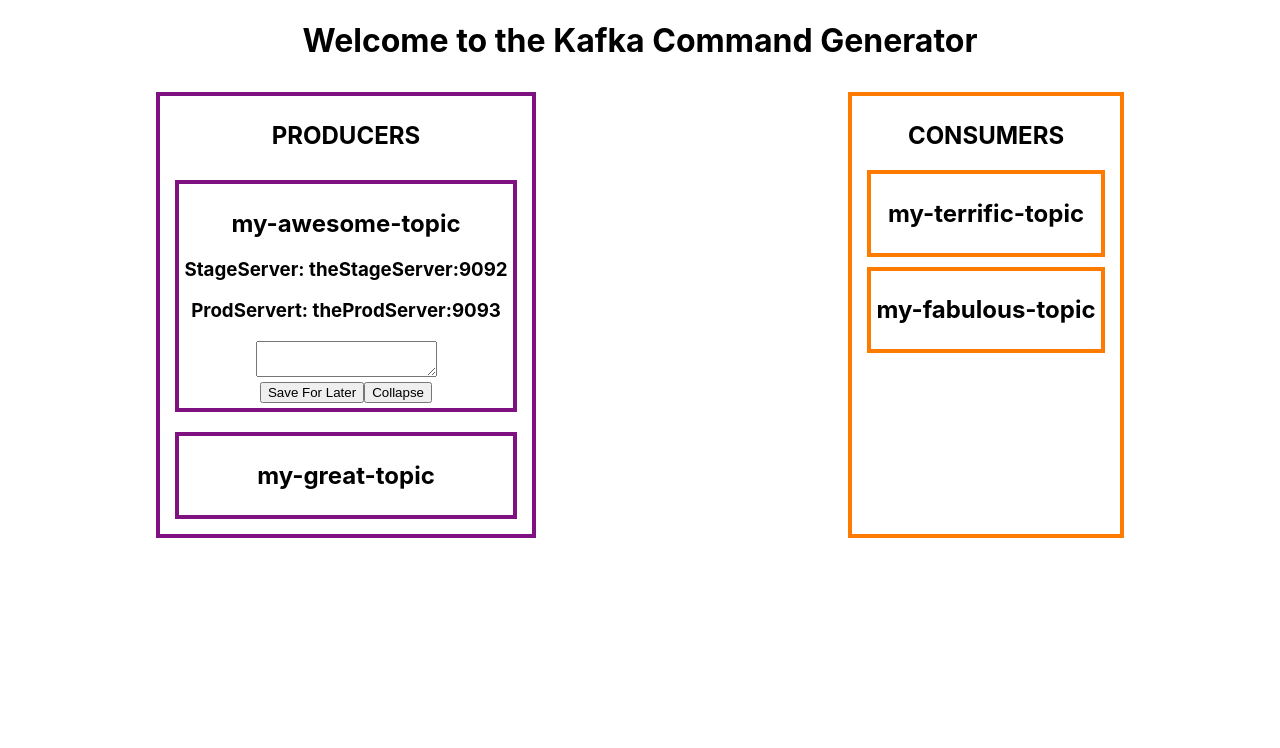
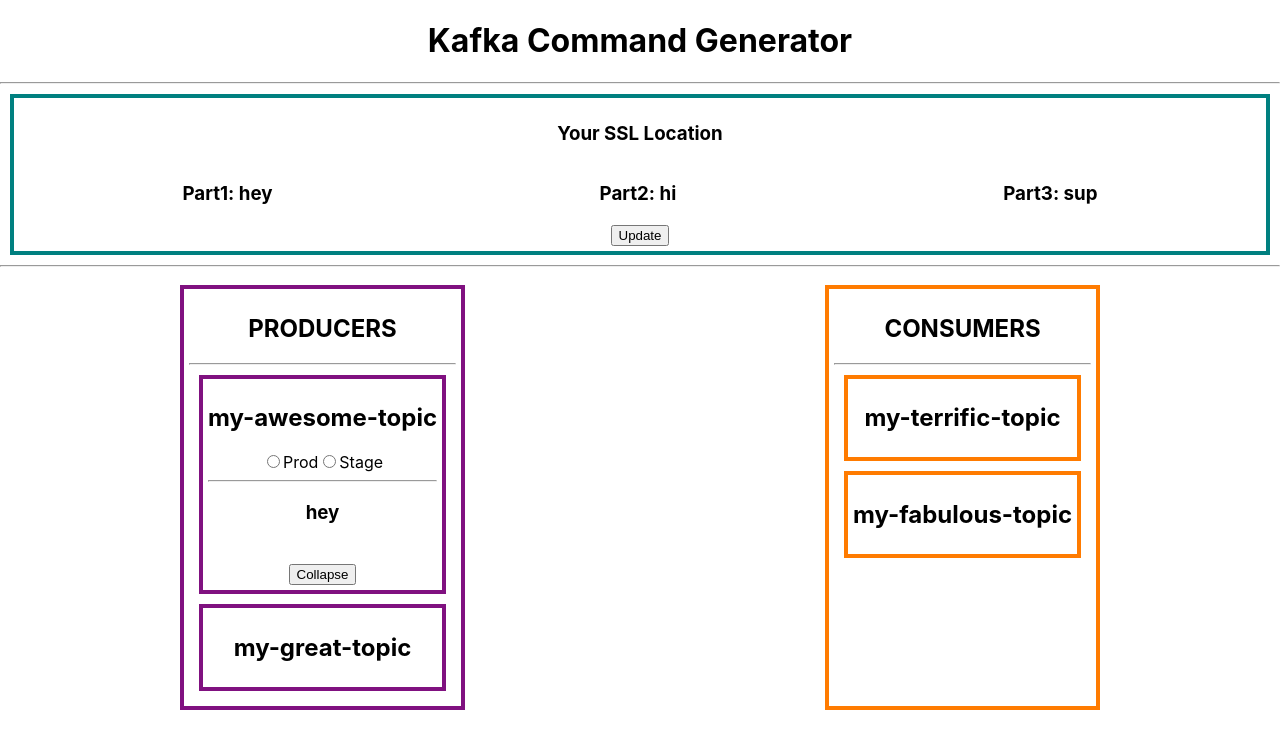
Before and after one commit to arerickson28/kafka-command-generator, a React (Create React App) app in the folder my-app/: page / in a window 1280 px wide. Both pictures are taken after a click on the element "my-awesome-topic". Shown: the top 748 px of the page. Built offline with nearby package versions, Linux system fonts and the light colour scheme.

Commit message:
adding stuff

```diff
--- a/my-app/src/App.js
+++ b/my-app/src/App.js
@@ -1,6 +1,7 @@
 import './App.css';
 import Producers from "./components/Producers"
 import Consumers from './components/Consumers';
+import SslLoc from './components/SslLoc';
 import styled from 'styled-components';
 
 const BodyDiv = styled.div`
@@ -12,7 +13,10 @@
 function App() {
   return (
     <div className="App">
-      <h1>Welcome to the Kafka Command Generator</h1>
+      <h1>Kafka Command Generator</h1>
+      <hr></hr>
+      <SslLoc />
+      <hr></hr>
       <BodyDiv>
       <Producers />
       <Consumers />
--- a/my-app/src/components/Consumers.js
+++ b/my-app/src/components/Consumers.js
@@ -15,6 +15,7 @@
         <>
             <OrangeBox>
             <h2>CONSUMERS</h2>
+            <hr></hr>
             {
                 consumerTopicData.map((topic) => {
                     return (
--- a/my-app/src/components/Producers.js
+++ b/my-app/src/components/Producers.js
@@ -8,17 +8,15 @@
     border: solid 4px rgb(128, 17, 128);
     padding: 5px;
     margin: 10px;
-    display: flex;
-    flex-direction: column;
 `
 
 function Producers() {
 
     return (
         <>
-
             <PurpleDiv>
             <h2>PRODUCERS</h2>
+            <hr></hr>
             {
                 producerTopicData.map((topic) => {
                     return (
--- /dev/null
+++ b/my-app/src/components/SslLoc.js
@@ -0,0 +1,68 @@
+import {React, useState} from "react";
+import store from "store"
+import styled from "styled-components";
+
+const TealBox = styled.div`
+    border: solid 4px rgb(0,128,128);
+    padding: 5px;
+    margin: 10px;
+    // display: flex;
+    // justify-content: center;
+`
+
+const PartsDiv = styled.div`
+    display: flex;
+    justify-content: space-around;
+`
+
+
+function SslLoc() {
+
+    const [isDisplayedState, setIsDisplayedState] = useState(false)
+
+   const [locInfoState, setLocInfoState] = useState({
+        "part1": "hey",
+        "part2": "hi",
+        "part3": "sup"
+    })
+
+
+    return (
+        <>
+        <TealBox>
+        <h3>Your SSL Location</h3>
+        <PartsDiv>
+        <h3>Part1: {locInfoState.part1}</h3>
+        <h3>Part2: {locInfoState.part2}</h3>
+        <h3>Part3: {locInfoState.part3}</h3>
+        </PartsDiv>
+
+        <button onClick = {() => {setIsDisplayedState(true)}}>Update</button>
+        {
+                    isDisplayedState ?
+                    <>
+
+                    <div>
+                    <label>Part1: </label>
+                    <input type="text" />
+                    <label>Part2: </label>
+                    <input type="text" />
+                    <label>Part3: </label>
+                    <input type="text" />
+
+                    </div>
+
+
+                    <button onClick = {() => {setIsDisplayedState(!isDisplayedState)} }>Save to local storage</button>
+                    </>
+
+                    : <></>
+
+                 }
+        </TealBox>
+
+        </>
+    )
+}
+
+export default SslLoc
--- a/my-app/src/components/Topic.js
+++ b/my-app/src/components/Topic.js
@@ -31,12 +31,7 @@
 
 
     const [isDisplayedState, setIsDisplayedState] = useState(false)
-
-    const toggleOff = () => {
-        setIsDisplayedState(!isDisplayedState)
-        console.log(isDisplayedState)
-    }
-
+    const [kafkaCmdState, setKafkaCmdState] = useState("hey")
 
     return (
         <>
@@ -48,11 +43,20 @@
                 {
                     isDisplayedState ?
                     <>
-                    <h3>StageServer: {topicData.stageServer}</h3>
-                    <h3>ProdServert: {topicData.prodServer}</h3>
-                    <textarea></textarea>
+                    {/* <h3>StageServer: {topicData.stageServer}</h3>
+                    <h3>ProdServert: {topicData.prodServer}</h3> */}
+                    <div>
+                    <input type="radio" />
+                    <label>Prod</label>
+                    <input type="radio" />
+                    <label>Stage</label>
+                    </div>
+
+                    {/* <textarea></textarea> */}
+                    <hr></hr>
+                    <h3>{kafkaCmdState}</h3>
                     <br></br>
-                    <button>Save For Later</button>
+                    {/* <button>Save For Later</button> */}
                     <button onClick = {() => {setIsDisplayedState(!isDisplayedState)} }>Collapse</button>
                     </>
 
@@ -67,11 +71,17 @@
                 {
                     isDisplayedState ?
                     <>
-                    <h3>StageServer: {topicData.stageServer}</h3>
-                    <h3>ProdServert: {topicData.prodServer}</h3>
-                    <textarea></textarea>
+                    {/* <h3>StageServer: {topicData.stageServer}</h3>
+                    <h3>ProdServert: {topicData.prodServer}</h3> */}
+                    <input type="radio" />
+                    <label>Prod</label>
+                    <input type="radio" />
+                    <label>Stage</label>
+                    {/* <textarea></textarea> */}
+                    <hr></hr>
+                    <h2>{kafkaCmdState}</h2>
                     <br></br>
-                    <button>Save For Later</button>
+                    {/* <button>Save For Later</button> */}
                     <button onClick = {() => {setIsDisplayedState(false)}}>Collapse</button>
                     </>
 
```
